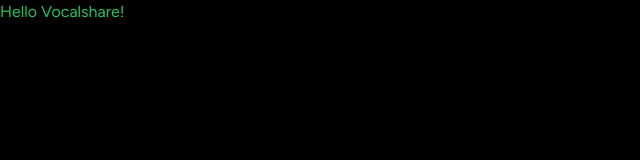
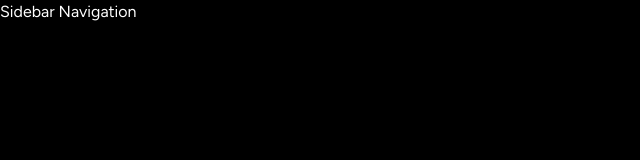
Before and after one commit to Marx-wrld/Vocalshare, a Next.js app: page / in a window 1280 px wide. Shown: the top 160 px of the page, without its empty margins (0-640 px from the left). Built offline with nearby package versions, Linux system fonts and the light colour scheme.

Commit message:
Layout config complete

```diff
--- a/app/(site)/page.tsx
+++ b/app/(site)/page.tsx
@@ -2,7 +2,7 @@
 export default function Home() {
   return (
     <div className="text-green-500">
-      Hello Vocalshare!
+      Main Content
     </div>
   )
 }
--- a/app/layout.tsx
+++ b/app/layout.tsx
@@ -1,6 +1,7 @@
 import './globals.css'
 import type { Metadata } from 'next'
 import { Figtree } from 'next/font/google'
+import Sidebar from '@/components/Sidebar'
 
 const font = Figtree({ subsets: ['latin'] })
 
@@ -16,7 +17,11 @@ export default function RootLayout({
 }) {
   return (
     <html lang="en">
-      <body className={font.className}>{children}</body>
+      <body className={font.className}>
+        <Sidebar>
+          {children} {/* this is where the main content goes */}
+        </Sidebar>
+      </body>
     </html>
   )
 }
--- /dev/null
+++ b/components/Box.tsx
@@ -0,0 +1,16 @@
+interface BoxProps{
+    children: React.ReactNode;
+    className?: string;
+}
+
+const Box: React.FC<BoxProps> = ({
+    children, className
+}) => {
+    return (
+        <div>
+            {children}
+        </div>
+    )
+}
+
+export default Box;
--- /dev/null
+++ b/components/Sidebar.tsx
@@ -0,0 +1,50 @@
+"use client"; //because our sidebar component is going to be dynamic
+
+import { usePathname } from "next/navigation";
+import { useMemo } from "react";
+import { HiHome } from "react-icons/hi";
+import { BiSearch } from "react-icons/bi";
+import Box from "./Box";
+
+interface SidebarProps {
+    childen: React.ReactNode;
+}
+
+const Sidebar: React.FC<SidebarProps> = ({
+    children
+}) => {
+    const pathname = usePathname();
+
+    const routes = useMemo(() => [
+        {
+            icon: HiHome,
+            label: 'Home',
+            active: pathname !== '/search', //active everytime the pathname is not search
+            href: '/',
+        },
+        {
+            icon: BiSearch,
+            label: 'Search',
+            active: pathname === '/search',
+            href: '/search',
+        }
+    ], [pathname]); //adding pathname to the list of our dependency arrays
+
+    return (
+        <div className="flex h-full">
+            <div className="hidden
+            md:flex
+            flex-col
+            gap-y-2
+            bg-black
+            h-full
+            w-[300px]">
+                <Box>
+                    Sidebar Navigation
+                </Box>
+            </div>
+        </div>
+    );
+}
+
+export default Sidebar;
--- a/package.json
+++ b/package.json
@@ -19,6 +19,7 @@
     "postcss": "8.4.25",
     "react": "18.2.0",
     "react-dom": "18.2.0",
+    "react-icons": "^4.10.1",
     "tailwindcss": "3.3.2",
     "typescript": "5.1.6"
   }
```
Also changed, not shown: 1 other file (tests, documents, lock files or other folders).
